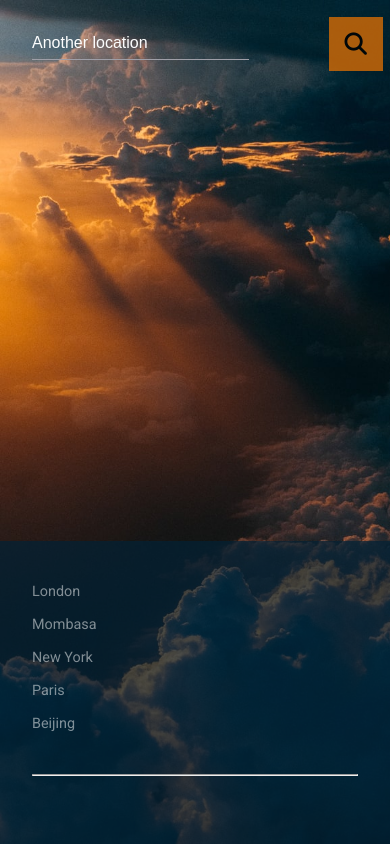
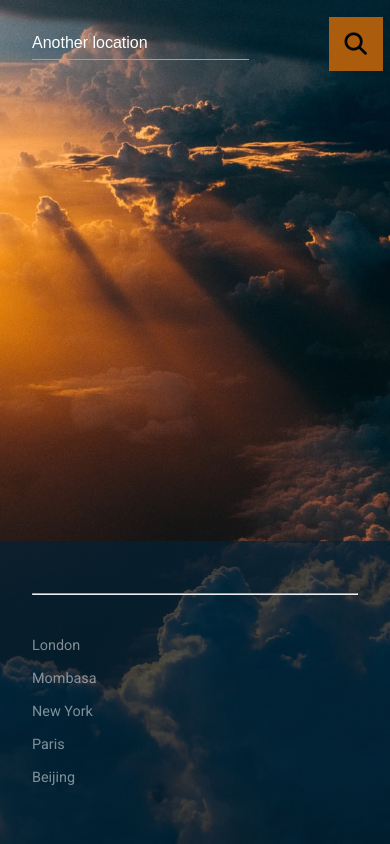
Before and after one commit to moryno/WeatherApp-Project, a plain HTML site: page index.html in a window 390 px wide. Drawn offline with Linux system fonts and the light colour scheme; no server answers.

Commit message:
Modify the media query styles of the info section to allow the weather informtion to be displayed on top of the column

```diff
--- a/assets/css/index.css
+++ b/assets/css/index.css
@@ -276,7 +276,11 @@ hr {
     }
 
 
+    #landingSection > #container > #infoSection {
 
+        flex-direction:column-reverse;
+
+    }
 
 
 
```
